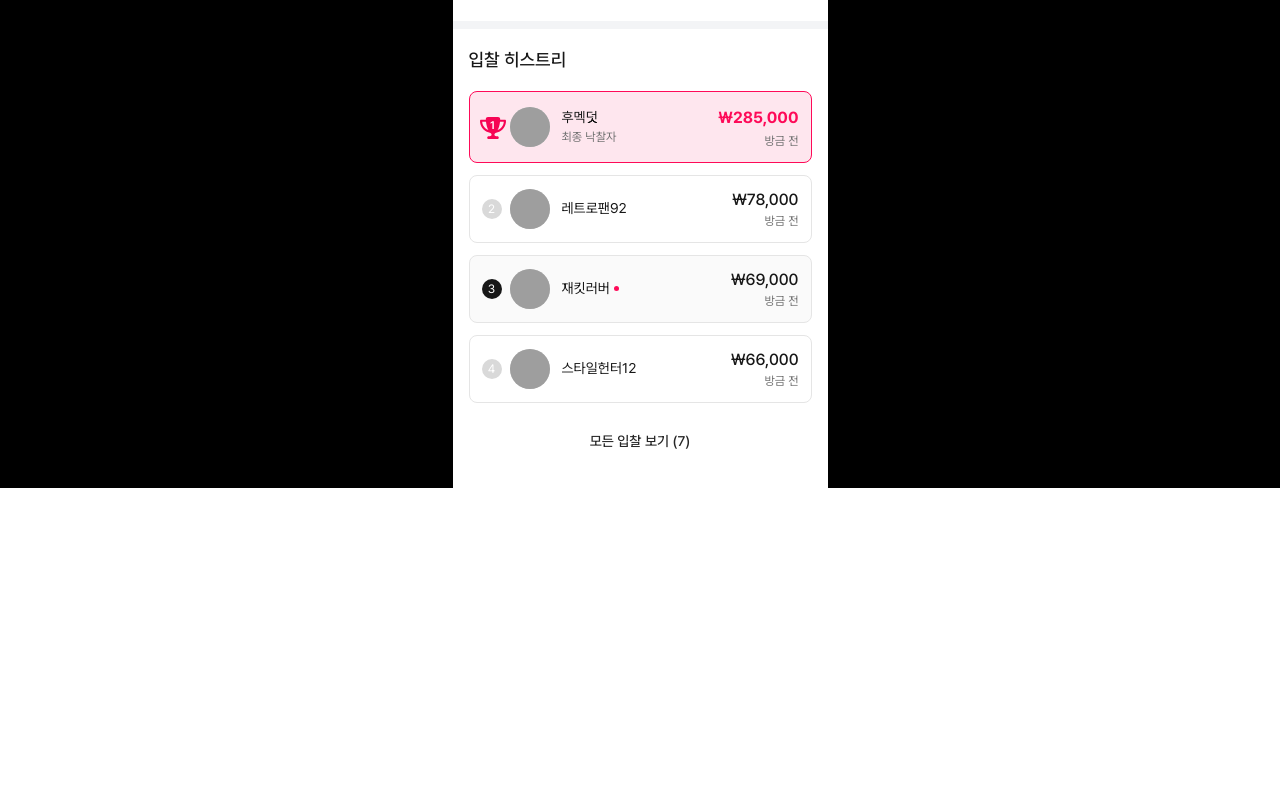
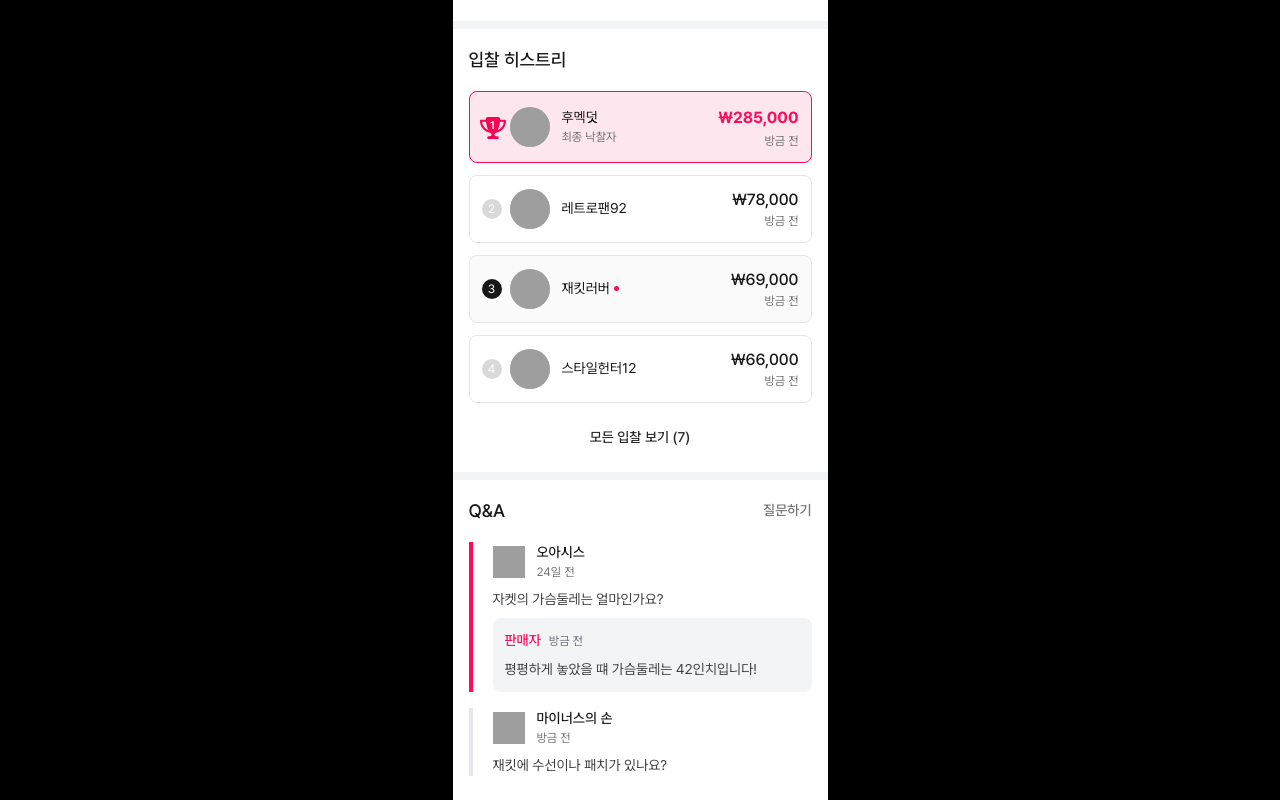
Before and after one commit to BeJunseok/Dopamine-FE, a React (Vite) app: page /item/1 in a window 1280 px wide. Shown: the part 1148-1948 px from the top of the page. Before the commit the page ends 1636 px from the top, so only its background shows below. Built offline with nearby package versions, Linux system fonts and the light colour scheme; grey boxes are pictures that could not be loaded.

Commit message:
[FEAT] QnA 컴포넌트 구현

```diff
--- a/src/components/item/detail/bidHistory/BidHistoryList.tsx
+++ b/src/components/item/detail/bidHistory/BidHistoryList.tsx
@@ -41,7 +41,7 @@ const BidHistoryList = ({
         {!showAll && totalBidCount > 4 && (
           <button
             onClick={() => setShowAll(true)}
-            className="w-full mt-4 py-3 text-center text-med14 text-darkgrey04 cursor-pointer hover:bg-grey04 rounded-lg"
+            className="w-full mt-4 py-2 text-center text-med14 text-darkgrey04 cursor-pointer hover:bg-grey04 rounded-lg"
           >
             모든 입찰 보기 ({totalBidCount})
           </button>
--- /dev/null
+++ b/src/components/item/detail/qna/QnaItem.tsx
@@ -0,0 +1,63 @@
+import { QnaItemProps } from "@/types/item/detail/Qna.type";
+import { formatTimeAgo } from "@/utils/dateUtils";
+import clsx from "clsx";
+
+const QnaItem = ({ qna, isSeller, onReply }: QnaItemProps) => {
+  const hasAnswer = !!qna.answer;
+
+  return (
+    <div className="flex gap-5">
+      <div
+        className={clsx(
+          "w-1 shrink-0",
+          hasAnswer ? "bg-mainpink" : "bg-bluegrey02"
+        )}
+      />
+
+      <div className="w-full">
+        <div className="flex flex-col gap-2">
+          <div className="flex justify-between">
+            <div className="flex items-center gap-3">
+              <img
+                src={qna.image}
+                alt={qna.name}
+                className="w-8 h-8 object-cover bg-grey06"
+              />
+              <div>
+                <div className="text-med14 text-darkgrey05">{qna.name}</div>
+                <div className="text-reg12 text-darkgrey01">
+                  {formatTimeAgo(qna.createdAt)}
+                </div>
+              </div>
+            </div>
+
+            {isSeller && !hasAnswer && (
+              <button
+                onClick={onReply}
+                className="bg-lightpink text-mainpink text-reg12 rounded-md h-7 my-auto px-2 py-1 cursor-pointer"
+              >
+                답변 달기
+              </button>
+            )}
+          </div>
+
+          <p className="text-reg14 text-darkgrey03">{qna.text}</p>
+        </div>
+
+        {qna.answer && (
+          <div className="bg-grey02 mt-2 p-3 rounded-lg">
+            <div className="flex items-center gap-2 mb-2">
+              <span className="text-mainpink text-med14">판매자</span>
+              <span className="text-bluegrey08 text-reg12">
+                {formatTimeAgo(qna.answer.createdAt)}
+              </span>
+            </div>
+            <p className="text-darkgrey03 text-reg14">{qna.answer?.text}</p>
+          </div>
+        )}
+      </div>
+    </div>
+  );
+};
+
+export default QnaItem;
--- /dev/null
+++ b/src/components/item/detail/qna/QnaList.tsx
@@ -0,0 +1,40 @@
+import QnaItem from "@/components/item/detail/qna/QnaItem";
+import { QnaListProps } from "@/types/item/detail/Qna.type";
+
+const QnaList = ({
+  qnaList,
+  isSeller,
+  onAskQuestion,
+  onReply,
+}: QnaListProps) => {
+  return (
+    <div className="bg-white py-4 mb-2">
+      <div className="mx-4">
+        <div className="flex justify-between items-center mb-4">
+          <h3 className="text-med18 text-darkgrey05">Q&A</h3>
+          {!isSeller && (
+            <button
+              onClick={onAskQuestion}
+              className="text-med14 text-darkgrey01 cursor-pointer"
+            >
+              질문하기
+            </button>
+          )}
+        </div>
+
+        <div className="flex flex-col gap-4">
+          {qnaList.map(qna => (
+            <QnaItem
+              key={qna.id}
+              qna={qna}
+              isSeller={isSeller}
+              onReply={() => onReply(qna.id)}
+            />
+          ))}
+        </div>
+      </div>
+    </div>
+  );
+};
+
+export default QnaList;
--- a/src/mock/itemDetail.ts
+++ b/src/mock/itemDetail.ts
@@ -91,3 +91,27 @@ export const mockBids = [
     bidAt: "2025-11-04T15:25:00Z",
   },
 ];
+
+export const mockQna = [
+  {
+    id: 101,
+    name: "오아시스",
+    image:
+      "https://img.freepik.com/free-vector/graident-ai-robot-vectorart_78370-4114.jpg?semt=ais_hybrid&w=740&q=80",
+    text: "자켓의 가슴둘레는 얼마인가요?",
+    createdAt: "2025-10-04T15:25:00Z",
+    answer: {
+      text: "평평하게 놓았을 떄 가슴둘레는 42인치입니다!",
+      createdAt: "2025-10-28T15:25:00Z",
+    },
+  },
+  {
+    id: 102,
+    name: "마이너스의 손",
+    image:
+      "https://img.freepik.com/free-vector/graident-ai-robot-vectorart_78370-4114.jpg?semt=ais_hybrid&w=740&q=80",
+    text: "재킷에 수선이나 패치가 있나요?",
+    createdAt: "2025-10-31T15:25:00Z",
+    answer: null,
+  },
+];
--- a/src/pages/itemDetail/ItemDetailPage.tsx
+++ b/src/pages/itemDetail/ItemDetailPage.tsx
@@ -2,7 +2,16 @@ import BidHistoryList from "@/components/item/detail/bidHistory/BidHistoryList";
 import Header from "@/components/item/detail/header/Header";
 import ItemCard from "@/components/item/detail/itemCard/ItemCard";
 import ItemImage from "@/components/item/detail/itemImage/ItemImage";
-import { mockBids, mockImages, mockItems } from "@/mock/itemDetail";
+import QnaList from "@/components/item/detail/qna/QnaList";
+import { mockBids, mockImages, mockItems, mockQna } from "@/mock/itemDetail";
+
+const handleAskQuestion = () => {
+  return;
+};
+
+const handleReply = () => {
+  return;
+};
 
 const ItemDetailPage = () => {
   return (
@@ -16,6 +25,12 @@ const ItemDetailPage = () => {
         userId={1}
         totalBidCount={7}
       />
+      <QnaList
+        qnaList={mockQna}
+        isSeller={false}
+        onAskQuestion={handleAskQuestion}
+        onReply={handleReply}
+      />
     </div>
   );
 };
--- /dev/null
+++ b/src/types/item/detail/Qna.type.ts
@@ -0,0 +1,24 @@
+export interface QnaData {
+  id: number;
+  name: string;
+  image: string;
+  text: string;
+  createdAt: string;
+  answer: {
+    text: string;
+    createdAt: string;
+  } | null;
+}
+
+export interface QnaListProps {
+  qnaList: QnaData[];
+  isSeller: boolean;
+  onAskQuestion: () => void;
+  onReply: (questionId: number) => void;
+}
+
+export interface QnaItemProps {
+  qna: QnaData;
+  isSeller: boolean;
+  onReply: () => void;
+}
```
